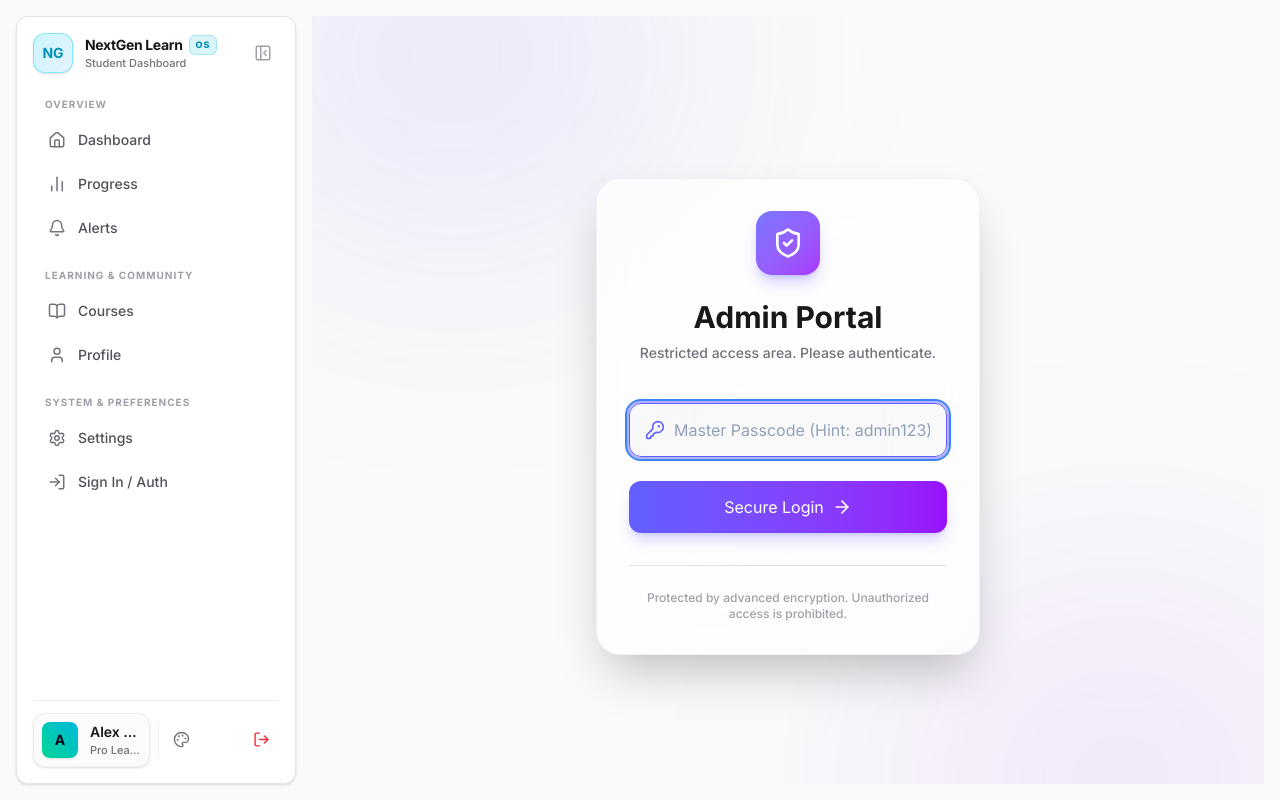
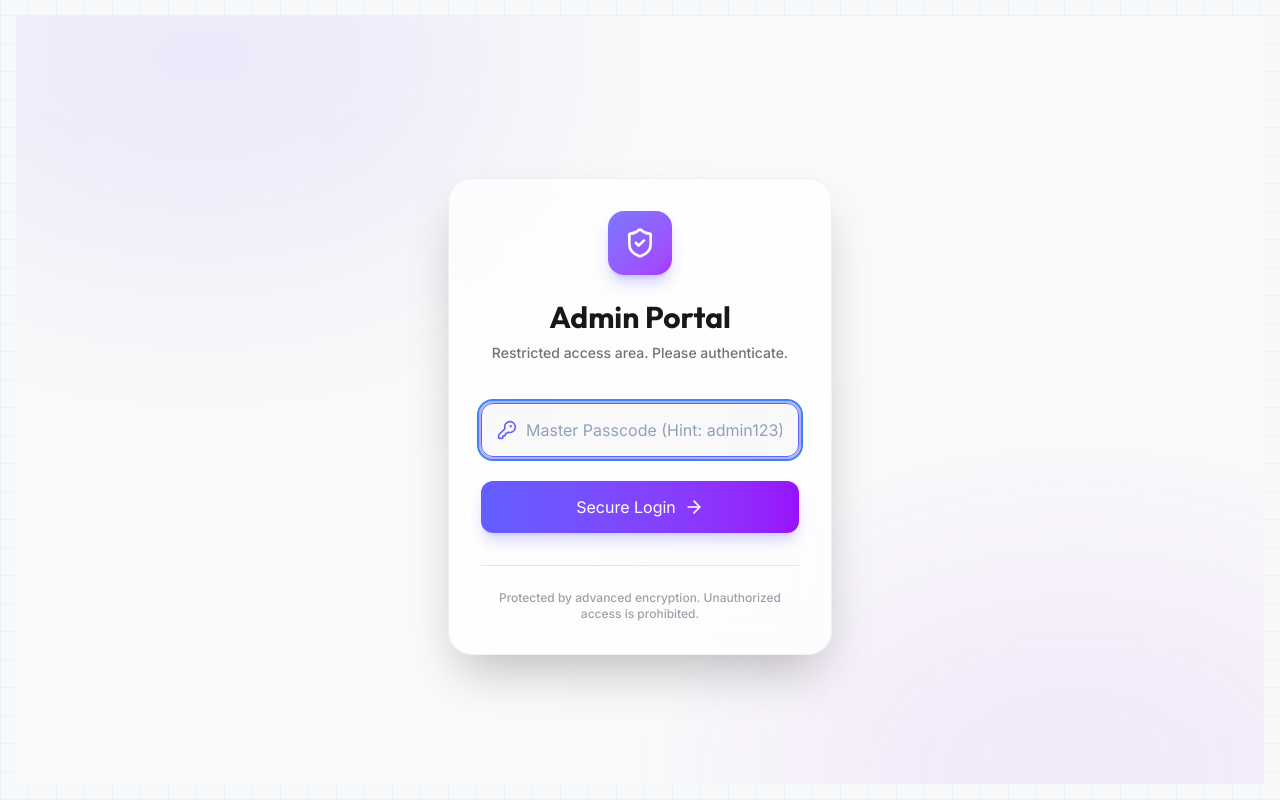
Before and after one commit to chavanpramod-ui/NextGen, a Next.js app: page /admin/login in a window 1280 px wide. Built offline with nearby package versions, Linux system fonts and the light colour scheme.

Commit message:
comment removed

```diff
--- a/app/globals.css
+++ b/app/globals.css
@@ -7,29 +7,30 @@
 }
 
 :root {
-  --background: #ffffff;
+  --background: #f6f8fa;
   --foreground: #09090b;
   --panel: #ffffff;
-  --panel-border: #e4e4e7;
+  --panel-border: #dce3e8;
   --muted: #71717a;
-  --grid-color: rgba(0, 0, 0, 0.03);
+  --grid-color: rgba(29, 78, 88, 0.035);
   color-scheme: light;
 }
 
 .dark {
-  --background: #09090b;
+  --background: #0c1012;
   --foreground: #fafafa;
-  --panel: #18181b;
-  --panel-border: #27272a;
+  --panel: #151b1d;
+  --panel-border: #293538;
   --muted: #a1a1aa;
-  --grid-color: rgba(255, 255, 255, 0.03);
+  --grid-color: rgba(137, 190, 182, 0.045);
   color-scheme: dark;
 }
 
 @theme inline {
   --color-background: var(--background);
   --color-foreground: var(--foreground);
-  --font-sans: "Inter", "Outfit", ui-sans-serif, system-ui, -apple-system, BlinkMacSystemFont, "Segoe UI", sans-serif;
+  --font-sans: var(--font-inter), ui-sans-serif, system-ui, -apple-system, BlinkMacSystemFont, "Segoe UI", sans-serif;
+  --font-display: var(--font-outfit), ui-sans-serif, system-ui, sans-serif;
   --font-mono: "SFMono-Regular", Consolas, "Liberation Mono", monospace;
 }
 
@@ -39,7 +40,7 @@ html {
 }
 
 body {
-  min-height: 100%;
+  min-height: 100dvh;
   margin: 0;
   overflow-x: hidden;
   background-color: var(--background);
@@ -47,6 +48,12 @@ body {
   font-family: var(--font-sans);
   -webkit-font-smoothing: antialiased;
   -moz-osx-font-smoothing: grayscale;
+}
+
+h1,
+h2,
+h3 {
+  font-family: var(--font-display);
 }
 
 button,
@@ -98,11 +105,19 @@ input:focus-visible {
 
 @layer utilities {
   .dashboard-shell {
-    @apply flex min-h-screen gap-4 p-0 lg:p-4 bg-zinc-50 dark:bg-zinc-950;
+    @apply flex min-h-full gap-4 p-0 lg:p-4;
+    background-color: var(--background);
+    background-image:
+      repeating-linear-gradient(0deg, var(--grid-color) 0 1px, transparent 1px 28px),
+      repeating-linear-gradient(90deg, var(--grid-color) 0 1px, transparent 1px 28px);
   }
 
   .dashboard-panel {
-    @apply rounded-xl border bg-white dark:bg-zinc-900 border-zinc-200 dark:border-zinc-800 shadow-sm transition-all duration-200 relative overflow-hidden;
+    @apply rounded-lg border shadow-sm transition-all duration-200 relative overflow-hidden;
+    border-color: var(--panel-border);
+    background-color: color-mix(in srgb, var(--panel) 94%, transparent);
+    box-shadow: 0 1px 2px rgba(9, 30, 37, 0.04), 0 8px 24px rgba(9, 30, 37, 0.025);
+    backdrop-filter: blur(12px);
   }
 
   .primary-button {
--- a/app/layout.tsx
+++ b/app/layout.tsx
@@ -19,7 +19,7 @@ export default function RootLayout({
 }>) {
   return (
     <html lang="en" className={`h-full antialiased ${inter.variable} ${outfit.variable}`}>
-      <body className="h-screen overflow-hidden bg-[var(--background)] text-zinc-900 dark:text-zinc-100 selection:bg-cyan-400/30 transition-colors duration-300">
+      <body className="h-dvh overflow-hidden bg-[var(--background)] text-zinc-900 dark:text-zinc-100 selection:bg-cyan-400/30 transition-colors duration-300">
         <ThemeProvider attribute="class" defaultTheme="system" enableSystem>
           <div className="dashboard-shell h-full">
             <Sidebar />
--- a/components/ActivityTile.tsx
+++ b/components/ActivityTile.tsx
@@ -52,7 +52,7 @@ export function ActivityTile({ activity }: ActivityTileProps) {
 
   const dynamicActivityData = activityData.map((item, index) => {
     const now = new Date();
-    const currentDayIdx = (now.getDay() + 6) % 7; // Mon = 0, Sun = 6
+    const currentDayIdx = (now.getDay() + 6) % 7;
     const diffDays = index - currentDayIdx;
     const itemDate = new Date(now);
     itemDate.setDate(now.getDate() + diffDays);
@@ -85,7 +85,6 @@ export function ActivityTile({ activity }: ActivityTileProps) {
     >
       <div className="pointer-events-none absolute -right-20 -top-20 h-60 w-60 rounded-full hidden transition-colors duration-200 group-hover/tile:scale-150 group-hover/tile:opacity-100 dark:bg-cyan-500/25" />
       <div className="pointer-events-none absolute -bottom-20 -left-20 h-60 w-60 rounded-full hidden transition-colors duration-200 group-hover/tile:scale-150 group-hover/tile:opacity-100 dark:bg-teal-500/20" />
-
       <div className="hidden shadow-sm transition-colors duration-200 group-hover/tile:h-[3px] group-hover/tile:shadow-sm" />
 
       <div className="relative z-10 flex items-start justify-between gap-4">
--- a/components/Sidebar.tsx
+++ b/components/Sidebar.tsx
@@ -66,7 +66,7 @@ export function Sidebar() {
   const [showThemeMenu, setShowThemeMenu] = useState(false);
   const popoverRef = useRef<HTMLDivElement>(null);
 
-  if (pathname === '/login' || pathname?.startsWith('/login')) {
+  if (pathname === '/login' || pathname?.startsWith('/login') || pathname?.startsWith('/admin')) {
     return null;
   }
 
```
